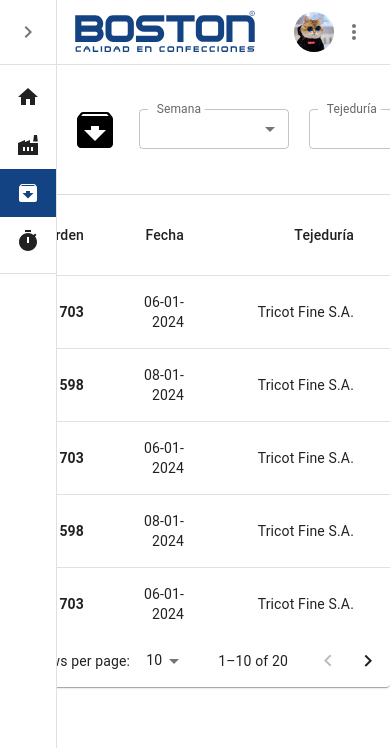
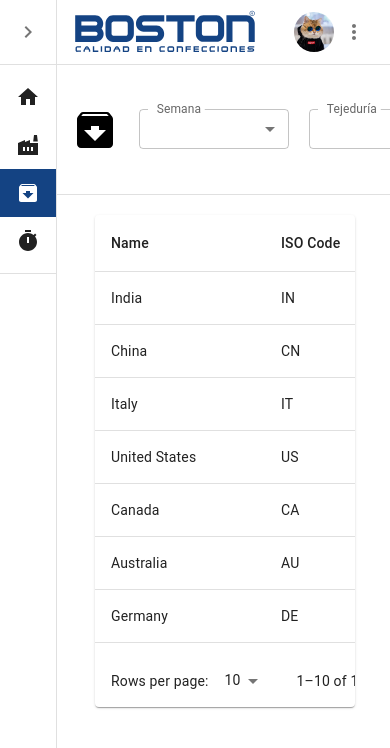
Before and after one commit to boston-sistemas/ERP-Frontend, a Next.js app: page /revision_stock in a window 390 px wide. Shown: the top 748 px of the page. Built offline with nearby package versions, Linux system fonts and the light colour scheme.

Commit message:
Tabla responsive se ajusta al tamaño del sidebar correctamente

```diff
--- a/src/components/operaciones/tablas/tabla_stock_pendiente.tsx
+++ b/src/components/operaciones/tablas/tabla_stock_pendiente.tsx
@@ -1,4 +1,4 @@
-import React from 'react';
+import * as React from 'react';
 import Paper from '@mui/material/Paper';
 import Table from '@mui/material/Table';
 import TableBody from '@mui/material/TableBody';
@@ -8,99 +8,74 @@ import TableHead from '@mui/material/TableHead';
 import TablePagination from '@mui/material/TablePagination';
 import TableRow from '@mui/material/TableRow';
 
-
-// Definición de las columnas según los datos de la imagen
 interface Column {
-  id: 'orden' | 'fecha' | 'tejeduria' | 'programado' | 'consumido' | 'restante' | 'merma';
+  id: 'name' | 'code' | 'population' | 'size' | 'density';
   label: string;
   minWidth?: number;
-  align?: 'right' | 'center';
-  format?: (value: number | null | string) => string;
+  align?: 'right';
+  format?: (value: number) => string;
 }
 
 const columns: readonly Column[] = [
-  { id: 'orden', label: 'Orden',align: 'right', minWidth: 100 },
-  { id: 'fecha', label: 'Fecha',align: 'right', minWidth: 100 },
-  { id: 'tejeduria',align: 'right', label: 'Tejeduría', minWidth: 170 },
+  { id: 'name', label: 'Name', minWidth: 170 },
+  { id: 'code', label: 'ISO\u00a0Code', minWidth: 100 },
   {
-    id: 'programado',
-    label: 'Programado (Kg)',
+    id: 'population',
+    label: 'Population',
+    minWidth: 170,
     align: 'right',
-    minWidth: 130,
-
+    format: (value: number) => value.toLocaleString('en-US'),
   },
   {
-    id: 'consumido',
-    label: 'Consumido (Kg)',
-    minWidth: 130,
-    align: 'right'
+    id: 'size',
+    label: 'Size\u00a0(km\u00b2)',
+    minWidth: 170,
+    align: 'right',
+    format: (value: number) => value.toLocaleString('en-US'),
   },
   {
-    id: 'restante',
-    label: 'Restante (Kg)',
-    minWidth: 130,
-    align: 'right'
-  },
-  {
-    id: 'merma',
-    label: 'Merma',
-    minWidth: 100,
+    id: 'density',
+    label: 'Density',
+    minWidth: 170,
     align: 'right',
-    format: (value) => {
-      // Verificamos que value no es null y es de tipo number antes de llamar a toFixed
-      return value !== null && typeof value === 'number'
-        ? `${value.toFixed(1)}%`
-        : '–';
-    },
+    format: (value: number) => value.toFixed(2),
   },
 ];
 
-// Simulando los datos de la tabla
 interface Data {
-  orden: string;
-  fecha: string;
-  tejeduria: string;
-  programado: number;
-  consumido: number;
-  restante: number;
-  merma: number | null;
+  name: string;
+  code: string;
+  population: number;
+  size: number;
+  density: number;
 }
 
 function createData(
-  orden: string,
-  fecha: string,
-  tejeduria: string,
-  programado: number,
-  consumido: number,
-  restante: number,
-  merma: number | null,
+  name: string,
+  code: string,
+  population: number,
+  size: number,
 ): Data {
-  return { orden, fecha, tejeduria, programado, consumido, restante, merma };
+  const density = population / size;
+  return { name, code, population, size, density };
 }
 
-// Simulando filas de datos basadas en la imagen
 const rows = [
-  createData('TRI1703', '06-01-2024', 'Tricot Fine S.A.', 2222.64, 1979.36, 243.28, 1),
-  createData('TRI1598', '08-01-2024', 'Tricot Fine S.A.', 2222.64, 2000.00, 222.64, 3),
-  createData('TRI1703', '06-01-2024', 'Tricot Fine S.A.', 2222.64, 1979.36, 243.28, 4),
-  createData('TRI1598', '08-01-2024', 'Tricot Fine S.A.', 2222.64, 2000.00, 222.64, 4),
-  createData('TRI1703', '06-01-2024', 'Tricot Fine S.A.', 2222.64, 1979.36, 243.28, 1),
-  createData('TRI1598', '08-01-2024', 'Tricot Fine S.A.', 2222.64, 2000.00, 222.64, 2),
-  createData('TRI1703', '06-01-2024', 'Tricot Fine S.A.', 2222.64, 1979.36, 243.28, 1),
-  createData('TRI1598', '08-01-2024', 'Tricot Fine S.A.', 2222.64, 2000.00, 222.64, 2),
-  createData('TRI1703', '06-01-2024', 'Tricot Fine S.A.', 2222.64, 1979.36, 243.28, 1),
-  createData('TRI1598', '08-01-2024', 'Tricot Fine S.A.', 2222.64, 2000.00, 222.64, 3),
-  createData('TRI1703', '06-01-2024', 'Tricot Fine S.A.', 2222.64, 1979.36, 243.28, 5),
-  createData('TRI1598', '08-01-2024', 'Tricot Fine S.A.', 2222.64, 2000.00, 222.64, 2),
-  createData('TRI1703', '06-01-2024', 'Tricot Fine S.A.', 2222.64, 1979.36, 243.28, 2),
-  createData('TRI1598', '08-01-2024', 'Tricot Fine S.A.', 2222.64, 2000.00, 222.64, 5),
-  createData('TRI1703', '06-01-2024', 'Tricot Fine S.A.', 2222.64, 1979.36, 243.28, 1),
-  createData('TRI1598', '08-01-2024', 'Tricot Fine S.A.', 2222.64, 2000.00, 222.64, 2),
-  createData('TRI1703', '06-01-2024', 'Tricot Fine S.A.', 2222.64, 1979.36, 243.28, 1),
-  createData('TRI1598', '08-01-2024', 'Tricot Fine S.A.', 2222.64, 2000.00, 222.64, 3),
-  createData('TRI1703', '06-01-2024', 'Tricot Fine S.A.', 2222.64, 1979.36, 243.28, 1),
-  createData('TRI1598', '08-01-2024', 'Tricot Fine S.A.', 2222.64, 2000.00, 222.64, 3)
-  // ... añade más filas según sea necesario
+  createData('India', 'IN', 1324171354, 3287263),
+  createData('China', 'CN', 1403500365, 9596961),
+  createData('Italy', 'IT', 60483973, 301340),
+  createData('United States', 'US', 327167434, 9833520),
+  createData('Canada', 'CA', 37602103, 9984670),
+  createData('Australia', 'AU', 25475400, 7692024),
+  createData('Germany', 'DE', 83019200, 357578),
+  createData('Ireland', 'IE', 4857000, 70273),
+  createData('Mexico', 'MX', 126577691, 1972550),
+  createData('Japan', 'JP', 126317000, 377973),
+  createData('France', 'FR', 67022000, 640679),
+  createData('United Kingdom', 'GB', 67545757, 242495),
+  createData('Russia', 'RU', 146793744, 17098246),
+  createData('Nigeria', 'NG', 200962417, 923768),
+  createData('Brazil', 'BR', 210147125, 8515767),
 ];
 
 export default function StickyHeadTable() {
@@ -117,7 +92,7 @@ export default function StickyHeadTable() {
   };
 
   return (
-    <Paper sx={{ width: '100%', overflow: 'hidden' }}>
+    <Paper sx={{ width: 'calc(100% - 130px)', overflow: 'hidden', marginLeft: '95px', marginTop: '20px', marginBottom: '30px'}}>
       <TableContainer sx={{ maxHeight: 440 }}>
         <Table stickyHeader aria-label="sticky table">
           <TableHead>
@@ -138,12 +113,12 @@ export default function StickyHeadTable() {
               .slice(page * rowsPerPage, page * rowsPerPage + rowsPerPage)
               .map((row) => {
                 return (
-                  <TableRow hover role="checkbox" tabIndex={-1} key={row.orden}>
+                  <TableRow hover role="checkbox" tabIndex={-1} key={row.code}>
                     {columns.map((column) => {
                       const value = row[column.id];
                       return (
-                        <TableCell key={column.id} align={column.align} style={{ fontWeight: column.id === 'orden' ? 'bold' : 'normal' }}>
-                          {column.format && value !== null
+                        <TableCell key={column.id} align={column.align}>
+                          {column.format && typeof value === 'number'
                             ? column.format(value)
                             : value}
                         </TableCell>
```
